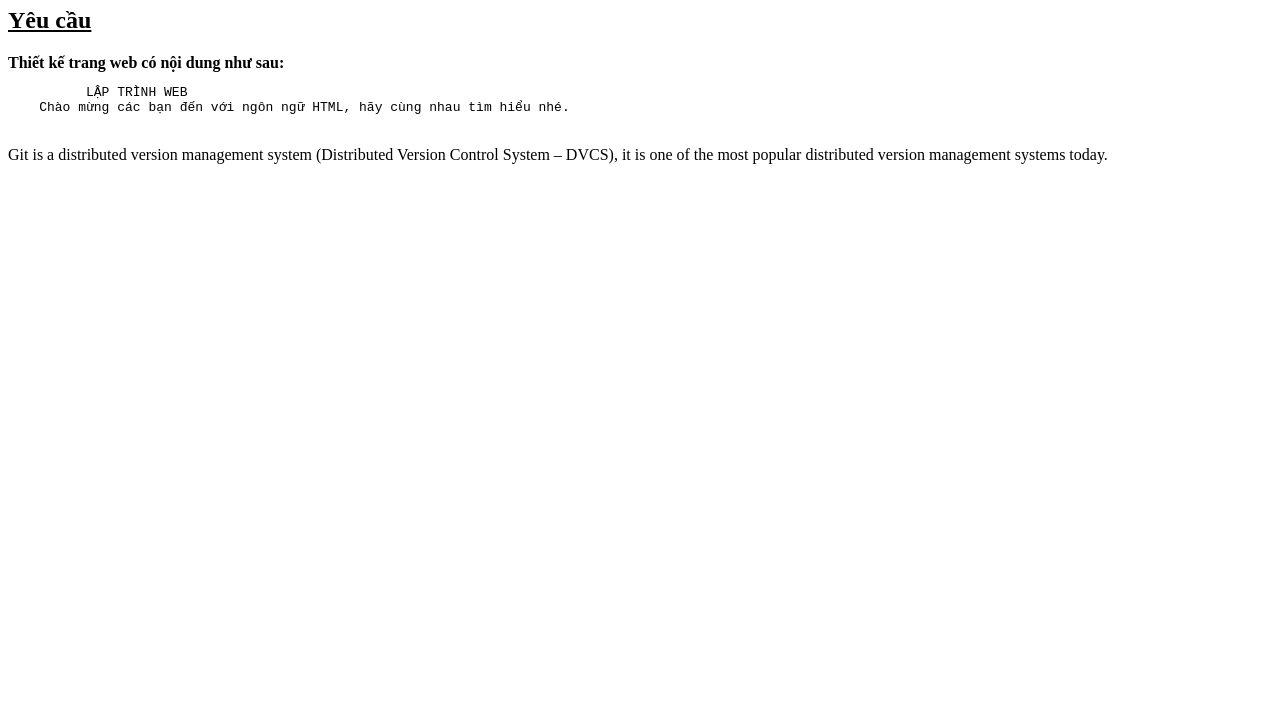
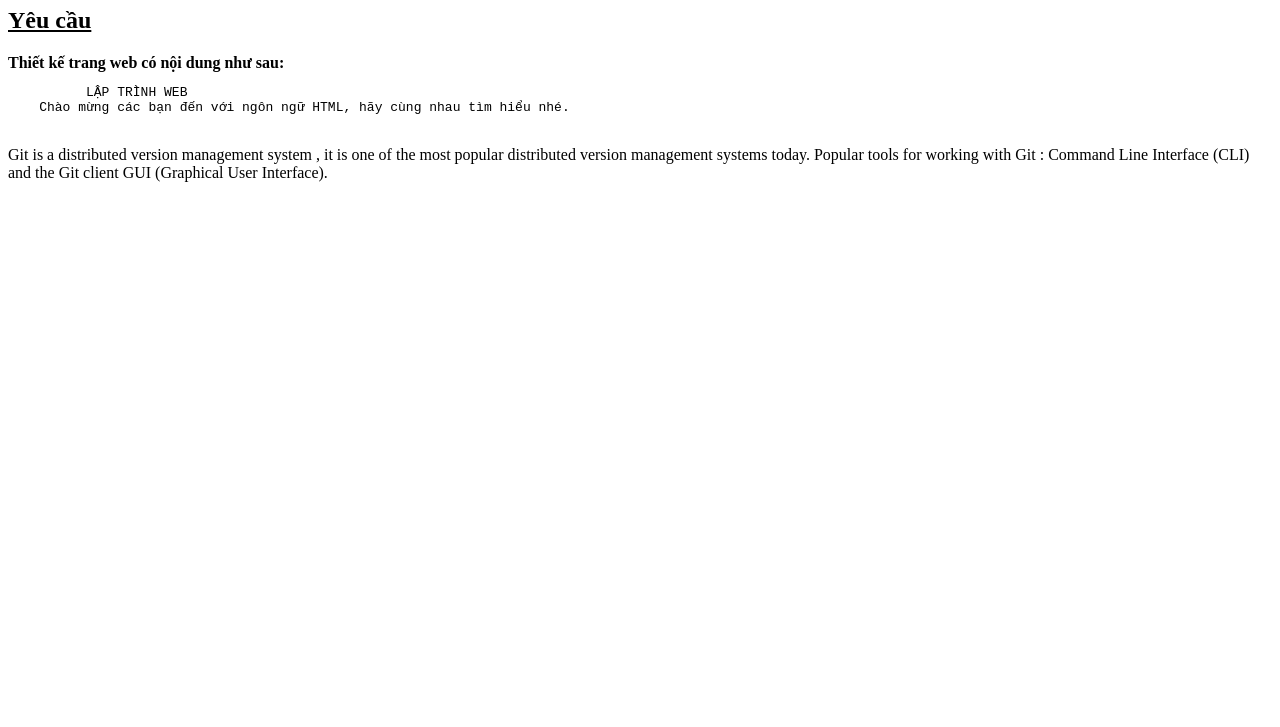
Before and after one commit to bichloan1704/practicewgithub, a plain HTML site: page about.html in a window 1280 px wide. Shown: the part 73-800 px from the top of the page. Drawn offline with Linux system fonts and the light colour scheme.

Commit message:
Update about.html

```diff
--- a/about.html
+++ b/about.html
@@ -15,7 +15,8 @@
     <pre>          LẬP TRÌNH WEB
     Chào mừng các bạn đến với ngôn ngữ HTML, hãy cùng nhau tìm hiểu nhé.
     </pre>
-    <p>  Git is a distributed version management system (Distributed Version Control System – DVCS), it is one of the most popular distributed version management systems today.
+    <p>  Git is a distributed version management system , it is one of the most popular distributed version management systems today.
+         Popular tools for working with Git : Command Line Interface (CLI) and the Git client GUI (Graphical User Interface).
     </p>
 
 </body>
```
